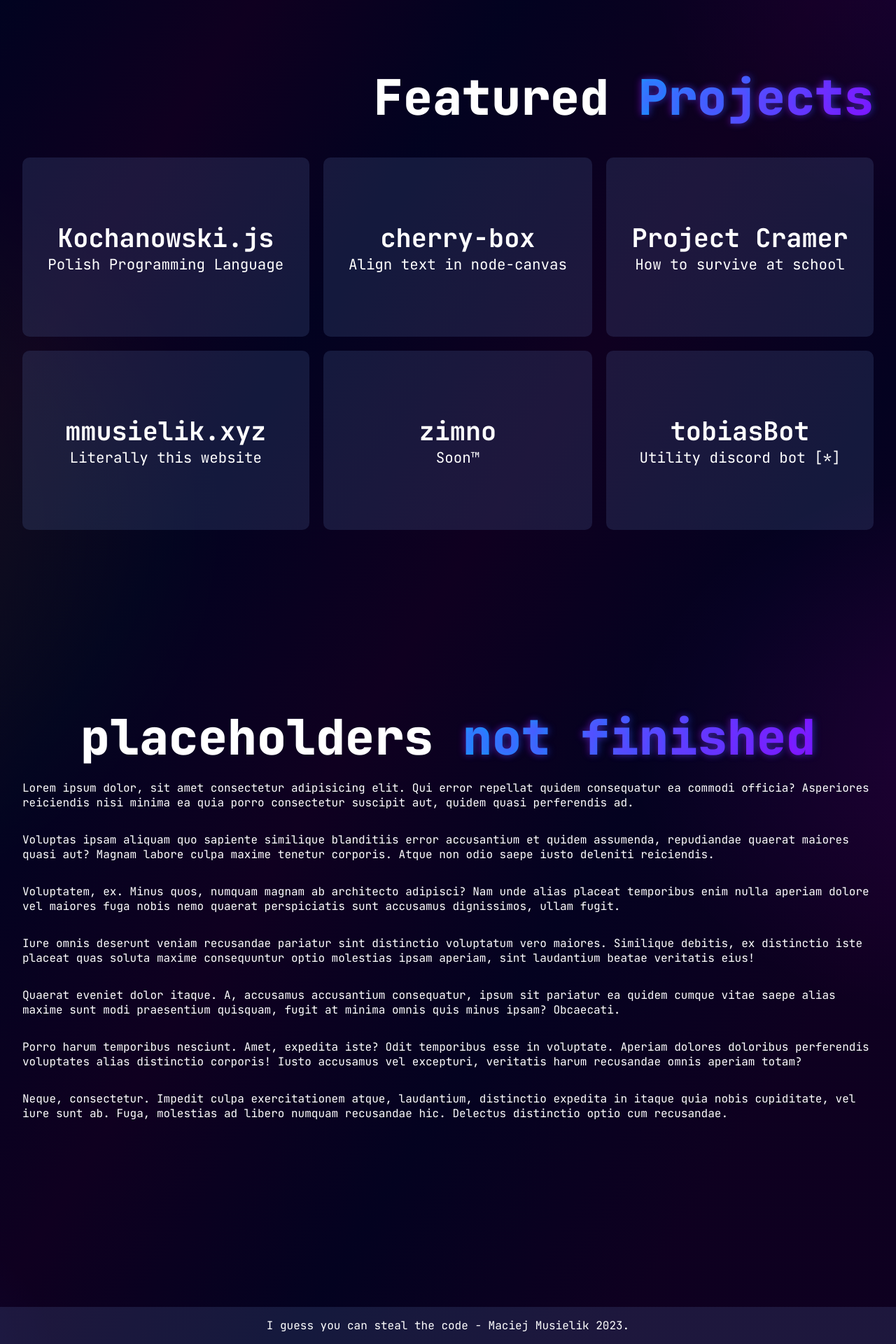
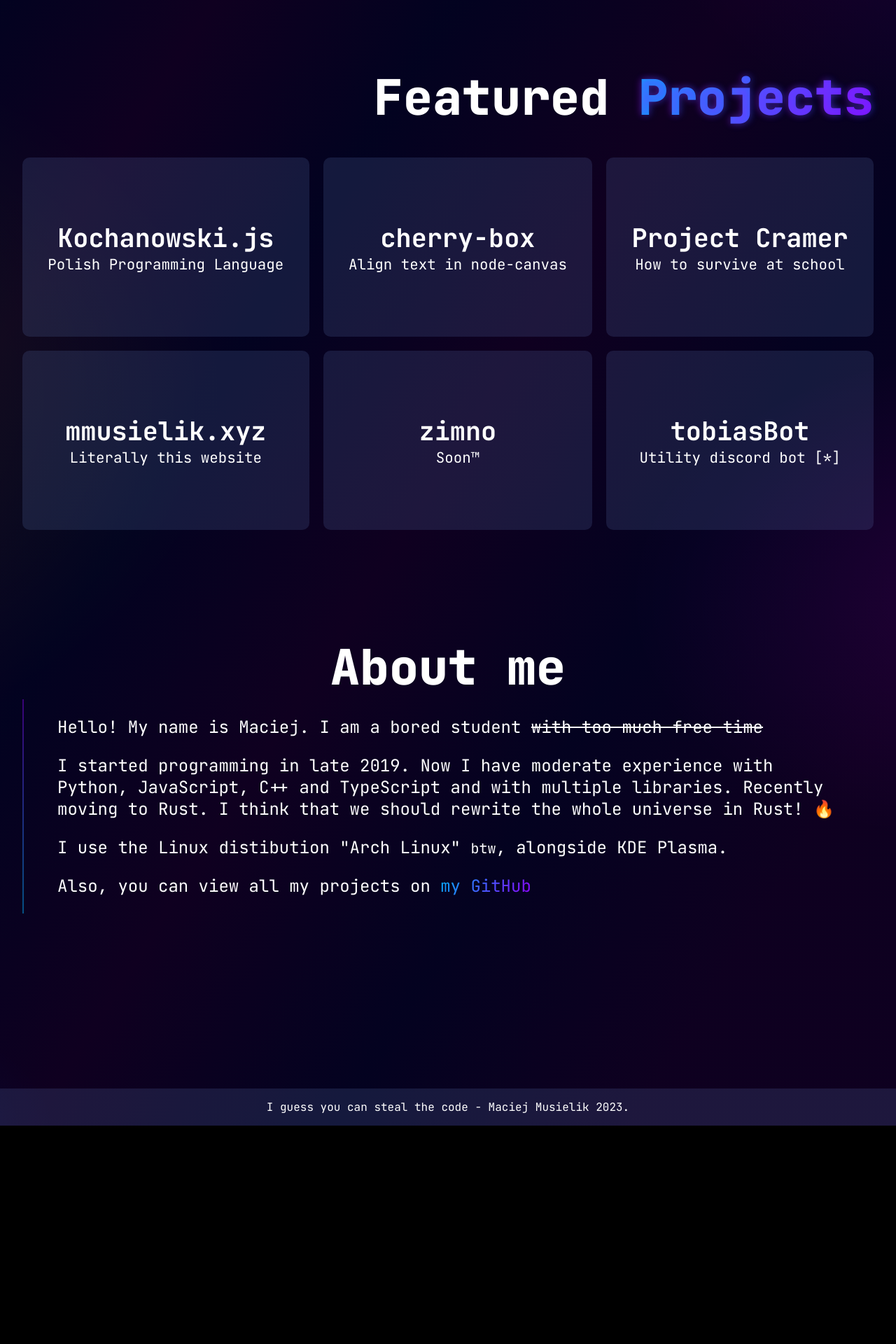
Before and after one commit to CheryX/mmusielik.xyz, a Jekyll site: the page built from index.md, in a window 1280 px wide. Shown: the part 807-2727 px from the top of the page at 70% size. Built offline with Jekyll 4.4.1, drawn with Linux system fonts in a browser that asks for light colours; after the commit the page ends 2415 px from its top, so only the background shows below that.

Commit message:
Added About Me section

```diff
--- a/_layouts/landing.html
+++ b/_layouts/landing.html
@@ -67,17 +67,16 @@
 
 		</section>
 
-		<section id="quick">
+		<section id="aboutme">
 
-			<h1 class="title" style="text-align: center;">placeholders <span class="cheryx text-anim">not finished</span></h1>
+			<h1 class="title">About me</h1>
 
-			<p class="s">Lorem ipsum dolor, sit amet consectetur adipisicing elit. Qui error repellat quidem consequatur ea commodi officia? Asperiores reiciendis nisi minima ea quia porro consectetur suscipit aut, quidem quasi perferendis ad.</p>
-			<p class="s">Voluptas ipsam aliquam quo sapiente similique blanditiis error accusantium et quidem assumenda, repudiandae quaerat maiores quasi aut? Magnam labore culpa maxime tenetur corporis. Atque non odio saepe iusto deleniti reiciendis.</p>
-			<p class="s">Voluptatem, ex. Minus quos, numquam magnam ab architecto adipisci? Nam unde alias placeat temporibus enim nulla aperiam dolore vel maiores fuga nobis nemo quaerat perspiciatis sunt accusamus dignissimos, ullam fugit.</p>
-			<p class="s">Iure omnis deserunt veniam recusandae pariatur sint distinctio voluptatum vero maiores. Similique debitis, ex distinctio iste placeat quas soluta maxime consequuntur optio molestias ipsam aperiam, sint laudantium beatae veritatis eius!</p>
-			<p class="s">Quaerat eveniet dolor itaque. A, accusamus accusantium consequatur, ipsum sit pariatur ea quidem cumque vitae saepe alias maxime sunt modi praesentium quisquam, fugit at minima omnis quis minus ipsam? Obcaecati.</p>
-			<p class="s">Porro harum temporibus nesciunt. Amet, expedita iste? Odit temporibus esse in voluptate. Aperiam dolores doloribus perferendis voluptates alias distinctio corporis! Iusto accusamus vel excepturi, veritatis harum recusandae omnis aperiam totam?</p>
-			<p class="s">Neque, consectetur. Impedit culpa exercitationem atque, laudantium, distinctio expedita in itaque quia nobis cupiditate, vel iure sunt ab. Fuga, molestias ad libero numquam recusandae hic. Delectus distinctio optio cum recusandae.</p>
+			<div class="s text">
+				<p>Hello! My name is Maciej. I am a bored student <s>with too much free time</s></p>
+				<p>I started programming in late 2019. Now I have moderate experience with Python, JavaScript, C++ and TypeScript and with multiple libraries. Recently moving to Rust. I think that we should rewrite the whole universe in Rust! 🔥</p>
+				<p>I use the Linux distibution "Arch Linux" <small>btw</small>, alongside KDE Plasma.</p>
+				<p>Also, you can view all my projects on <a href="https://github.com/CheryX">my GitHub</a></p>
+			</div>
 
 		</section>
 
--- a/scripts/extras.js
+++ b/scripts/extras.js
@@ -67,7 +67,7 @@ function isInViewport(element) {
     const rect = element.getBoundingClientRect();
     return (
         rect.bottom - element.offsetHeight*0.5 <= (window.innerHeight || document.documentElement.clientHeight)  &&
-        rect.top - element.offsetHeight*0.5 >= 0
+        rect.top - element.offsetHeight*-0.5 >= 0
     );
 }
 
--- a/styles/colors.css
+++ b/styles/colors.css
@@ -48,6 +48,24 @@
     #000000;
   background-repeat: no-repeat;
   background-size: 100vw auto;
+}
+
+
+.text a {
+  background: linear-gradient(120deg, #00b2ff 0%, #8f00ff 100%);
+  animation: cheryxtext 5s linear infinite;
+  background-clip: text;
+  -webkit-background-clip: text;
+  -webkit-text-fill-color: transparent;
+  text-decoration: underline;
+  padding: .1em 0;
+}
+
+.text a:hover {
+  background-clip: border-box;
+  -webkit-background-clip: border-box;
+  -webkit-text-fill-color: white;
+  color: white;
 }
 
 /* -----------[ ANIMATIONS ]----------- */
--- a/styles/landing.css
+++ b/styles/landing.css
@@ -76,7 +76,7 @@ h3 {
 
 #quick {
   max-width: 1280px;
-  margin: 0 auto 250px auto;
+  margin: 0 auto 150px auto;
   padding: 0 2em;
 
   display: flex;
@@ -132,9 +132,41 @@ footer {
   padding: 1rem;
 }
 
+#aboutme {
+  max-width: 1280px;
+  margin: 0 auto 250px auto;
+  padding: 0 2em;
+
+  display: flex;
+  flex-direction: row;
+  justify-content: center;
+  align-items: center;
+}
+
+#aboutme > .title {
+  margin: 0 3rem;
+  text-align: right;
+}
+
+#aboutme p {
+  font-size: 18pt;
+  font-weight: 500;
+}
+
+#aboutme > div {
+  border-left: 2px solid;
+  border-image-slice: 1;
+  border-image-source: linear-gradient(0deg, #00b3ff73 0%, #9000ff65 100%);
+  padding: 0 3rem;
+}
+
 @media screen and (max-width: 1500px) {
   .life {
     display: none;
+  }
+
+  #aboutme {
+    flex-direction: column;
   }
 }
 
```
